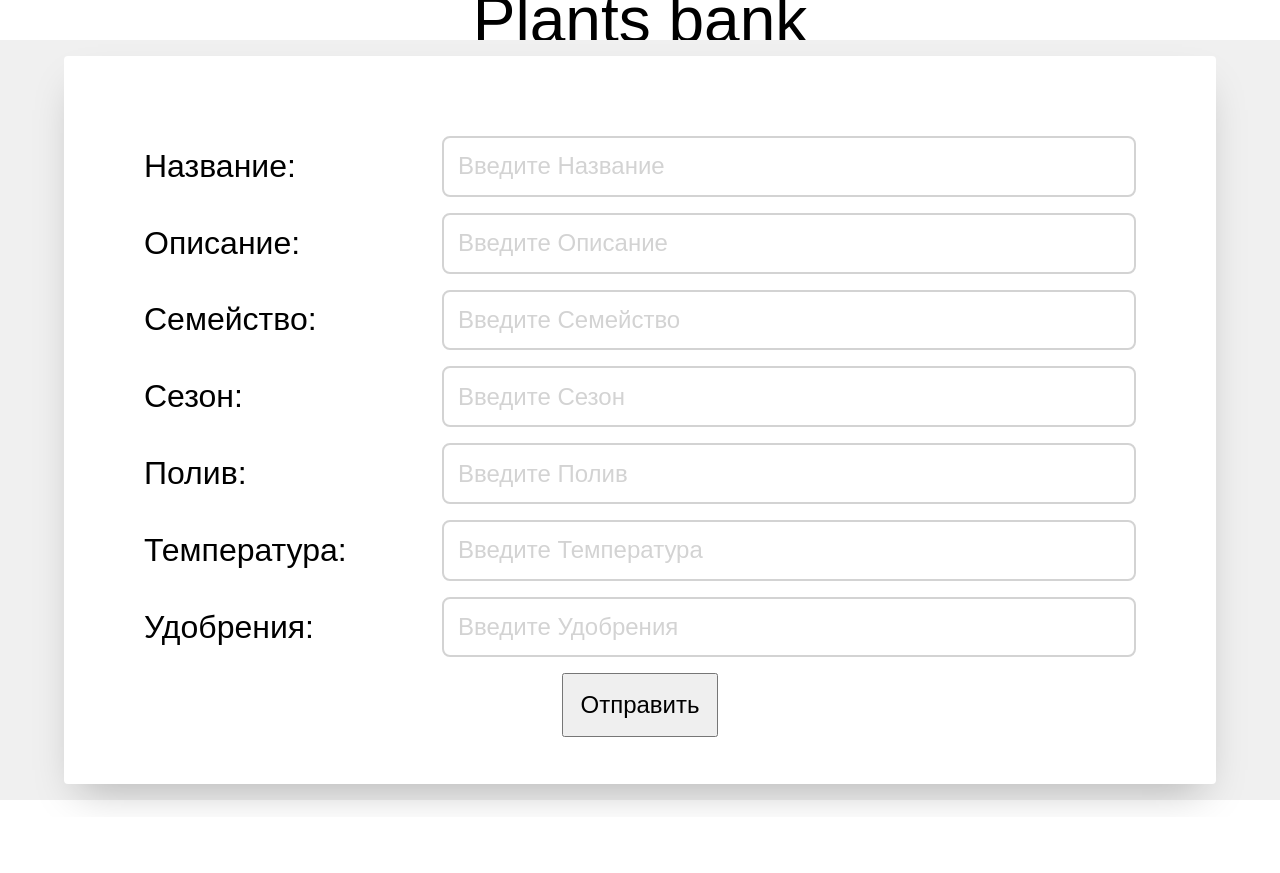
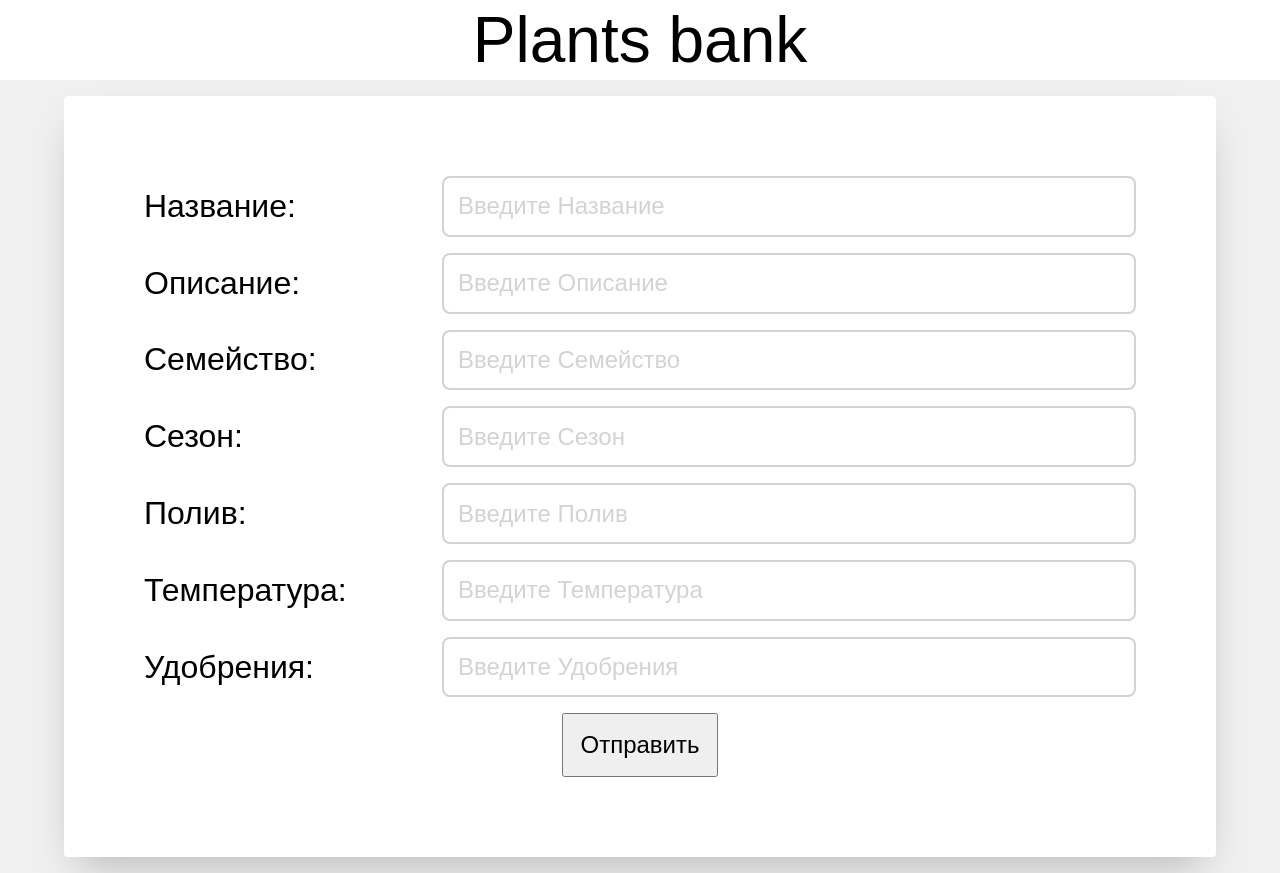
Before and after one commit to getman-kholmovsky/agrisystem, a React (Create React App) app in the folder client/: page /new in a window 1280 px wide. Before the commit the page ends 817 px from the top, so only its background shows below. Built offline with nearby package versions, Linux system fonts and the light colour scheme.

Commit message:
Подправил верстку

```diff
--- a/client/src/App.js
+++ b/client/src/App.js
@@ -16,7 +16,7 @@ const AppWrapper = styled.div`
 `;
 
 const Header = styled.div`
-  height: 5vh;
+  height: 5rem;
   display: flex;
   align-items: center;
   justify-content: center;
--- a/client/src/components/NewPlant.jsx
+++ b/client/src/components/NewPlant.jsx
@@ -46,6 +46,7 @@ const StyledLabel = styled.label`
   display: flex;
   justify-content: space-between;
   align-items: center;
+  flex-wrap: wrap;
 `;
 
 const SubmitButton = styled.input`
--- a/client/src/components/NewPlantContainer.jsx
+++ b/client/src/components/NewPlantContainer.jsx
@@ -3,7 +3,7 @@ import styled from 'styled-components';
 import NewPlant from './NewPlant';
 
 const StyledContainer = styled.div`
-  height: 95vh;
+  /* height: 95vh; */
   width: 100vw;
   display: flex;
   justify-content: center;
```
